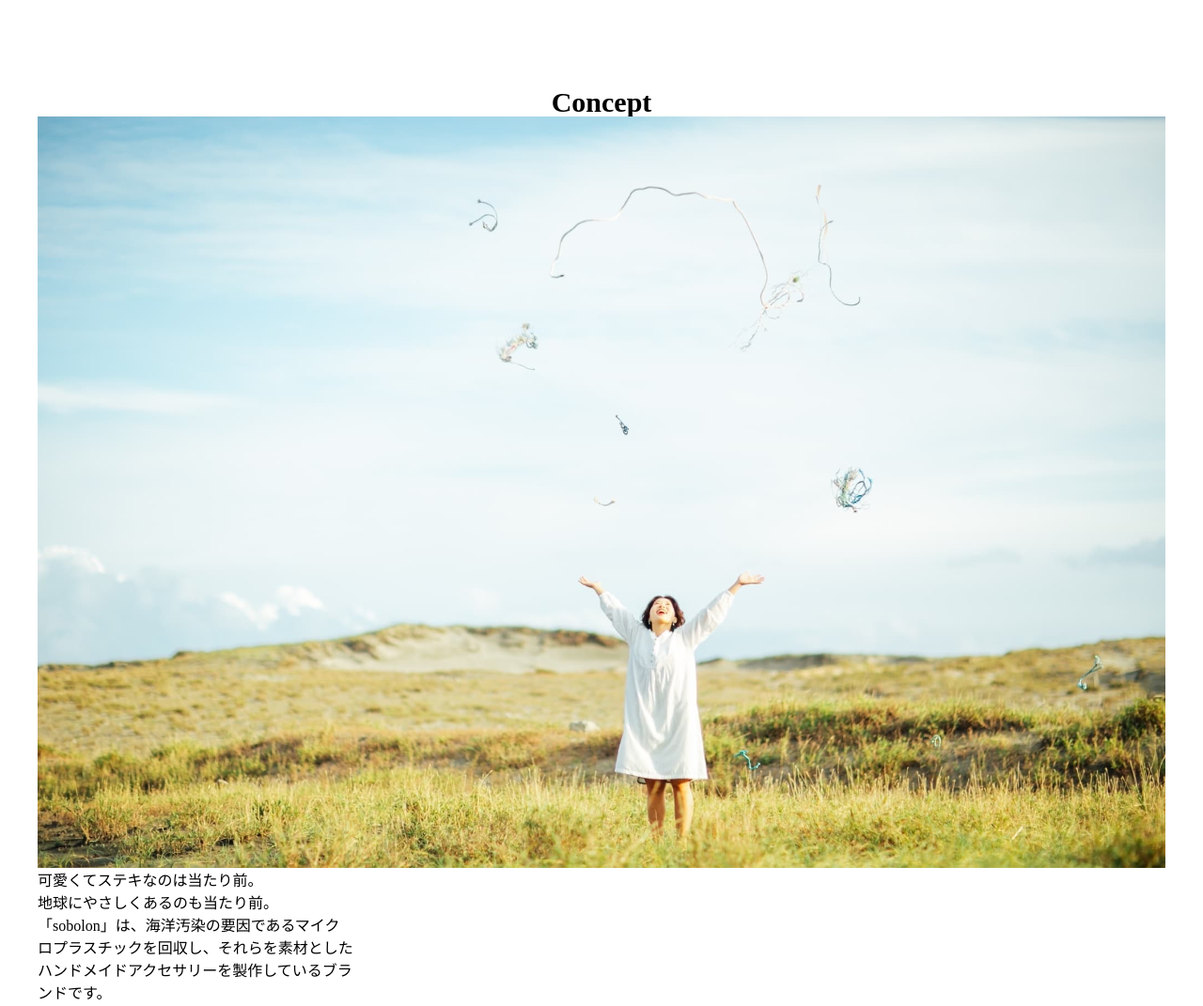
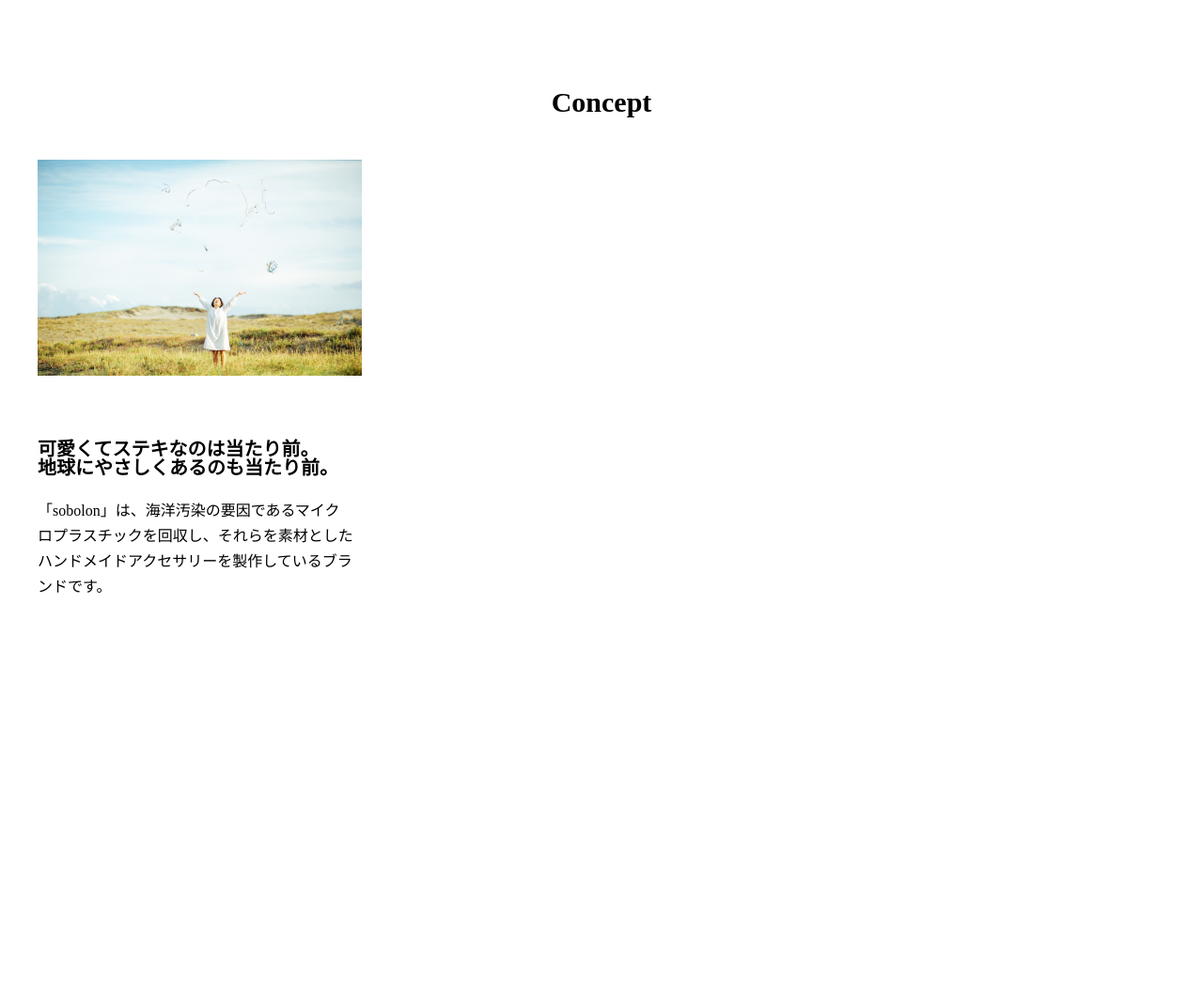
Before and after one commit to fumi3210/solobon, a plain HTML site: page index.html in a window 1280 px wide. Shown: the part 670-1741 px from the top of the page at 94% size. After the commit the page ends 1405 px from the top, so only its background shows below. Drawn offline with Linux system fonts and the light colour scheme.

Commit message:
complete

```diff
--- a/sass/style.scss
+++ b/sass/style.scss
@@ -168,10 +168,11 @@ color:#333333 ;
 }
 //concept
 .concept{
-    padding: 96px 0 96px;
+padding: 96px 0 96px;
 
 }
 .concept_inner{
+
 
 }
 .concept_title{
@@ -184,19 +185,35 @@ line-height: 1;
 
 }
 .concept_contens{
+display: flex;
+flex-direction: column;
+gap:34px ;
 
 }
 .concept_img{
-    img{
+margin-top: 46px;
+img{
+    width: 345px;
+    display: block;
 
-    }
+}
 }
 .concept_message{
 
+
 }
 .concept_contens-title{
+font-weight: 600;
+font-size: 20px;
+line-height: 1;
+margin-top: 34px;
+
 
 }
 .concept_contens-text{
+font-weight: 300;
+font-size: 16px;
+line-height: 1.7;
+margin-top: 22px;
 
 }
```
Also changed, not shown: css/style.css, sass/style.css, 1 other file.
